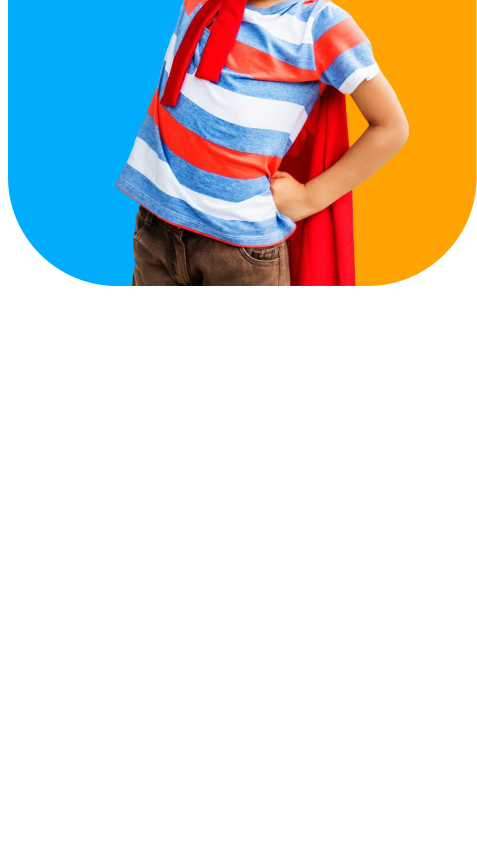
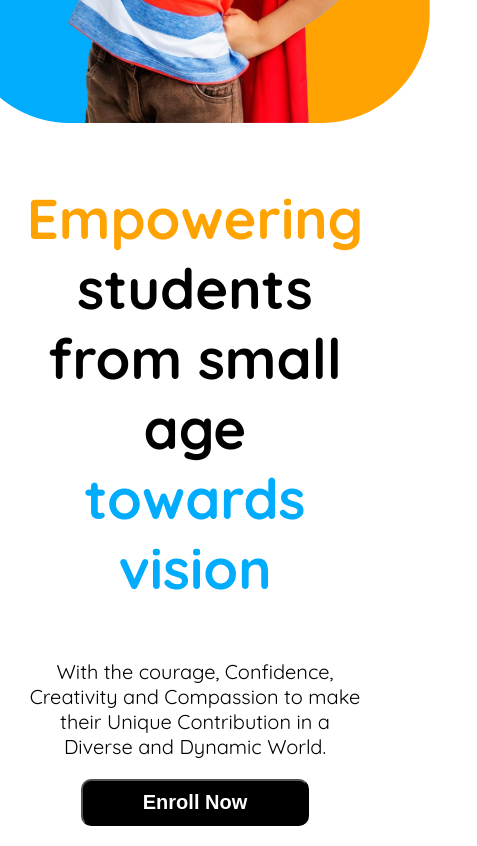
Before and after one commit to shaifhossain/kids-school, a plain HTML site: page index.html in a window 390 px wide. Shown: the part 600-1446 px from the top of the page, 477 px wide, since content can reach past the window. Before the commit the page ends 898 px from the top, so only its background shows below. Drawn offline with Linux system fonts and the light colour scheme.

Commit message:
add banner section and make it responsive

```diff
--- a/index.html
+++ b/index.html
@@ -28,9 +28,10 @@
     </div>
   </nav>
   <div class="banner">
+   <div class="banner-details">
     <h3 class="banner-heading">
-    Empowering
-    students from small age towards vision
+      <span class="bh-1">Empowering</span>
+      students from small age <Span class="bh-2">towards vision</Span>
     </h3>
     <p class="banner-paragraph">
       With the courage, Confidence, Creativity and Compassion to make their Unique Contribution in a Diverse and Dynamic
@@ -39,6 +40,7 @@
     <button class="banner-button">
       Enroll Now
     </button>
+   </div>
     <div class="banner-image">
       <img src="assets/hero-kids.png" alt="">
     </div>
--- a/styles.css
+++ b/styles.css
@@ -6,12 +6,16 @@
   font-weight: 400;
   font-style: normal;
 }
-/* nav-bar section */
 
+header{
+  max-width: 1440;
+  margin: 0 auto;
+}
 /* shared-styels */
 .display-flex{
   display: flex;
 }
+/* nav-bar section */
 .nav-link {
   list-style: none;
   gap: 30px;
@@ -19,9 +23,9 @@
   font-weight: 900;
 }
 .nav-bar{
-justify-content: space-around;
+justify-content: space-between;
 align-items: center;
-
+margin: 20px 140px;
 }
 .heading-name{
   font-size: 2rem;
@@ -68,7 +72,42 @@ color: rgba(93, 88, 239, 1);
 }
 
 /* banner-section */
+.banner{
+  display: flex;
+  align-items: center;
+  justify-content: space-between;
+  margin:20px 140px;
 
+}
+.banner-details{
+  max-width: 640px;
+}
+.banner-heading{
+  font-size: 3.5rem;
+  font-weight: bold;
+
+
+}
+.bh-1{
+  color: #FEA301;
+}
+.bh-2{
+  color: #01ACFD;
+}
+.banner-paragraph{
+  font-size: 1.25rem;
+  font-weight: 400;
+}
+.banner-button{
+  font-size: 1.25rem;
+  font-weight: bold;
+  padding: 10px 60px;
+  border-radius: 10px;
+  color: white;
+  background-color: black;
+}
+.banner-image{
+}
 
 
 /* responsive media query */
@@ -85,5 +124,11 @@ color: rgba(93, 88, 239, 1);
     background-color: #05D4DF;
     padding: 5px;
   }
+  .banner{
+    flex-direction: column-reverse;
+    text-align: center;
+  }
 
-}
+
+
+  }
```
